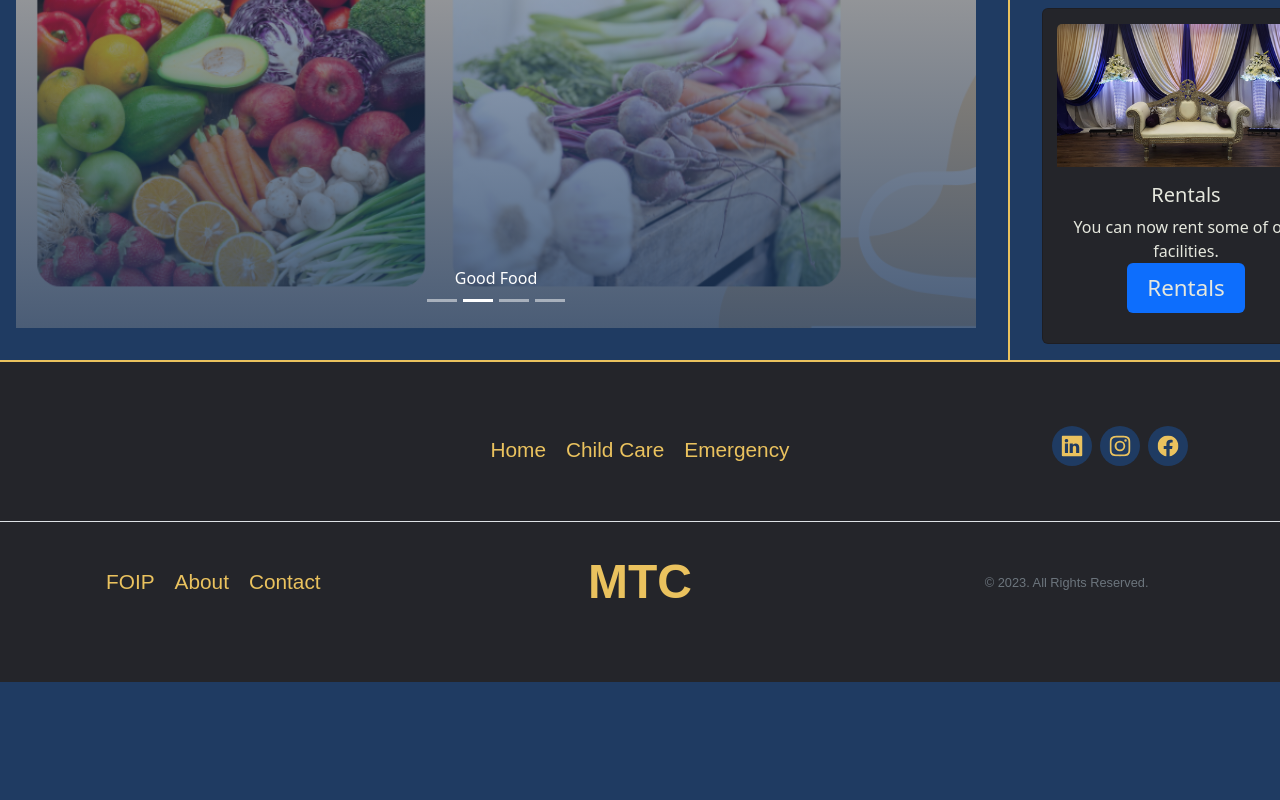
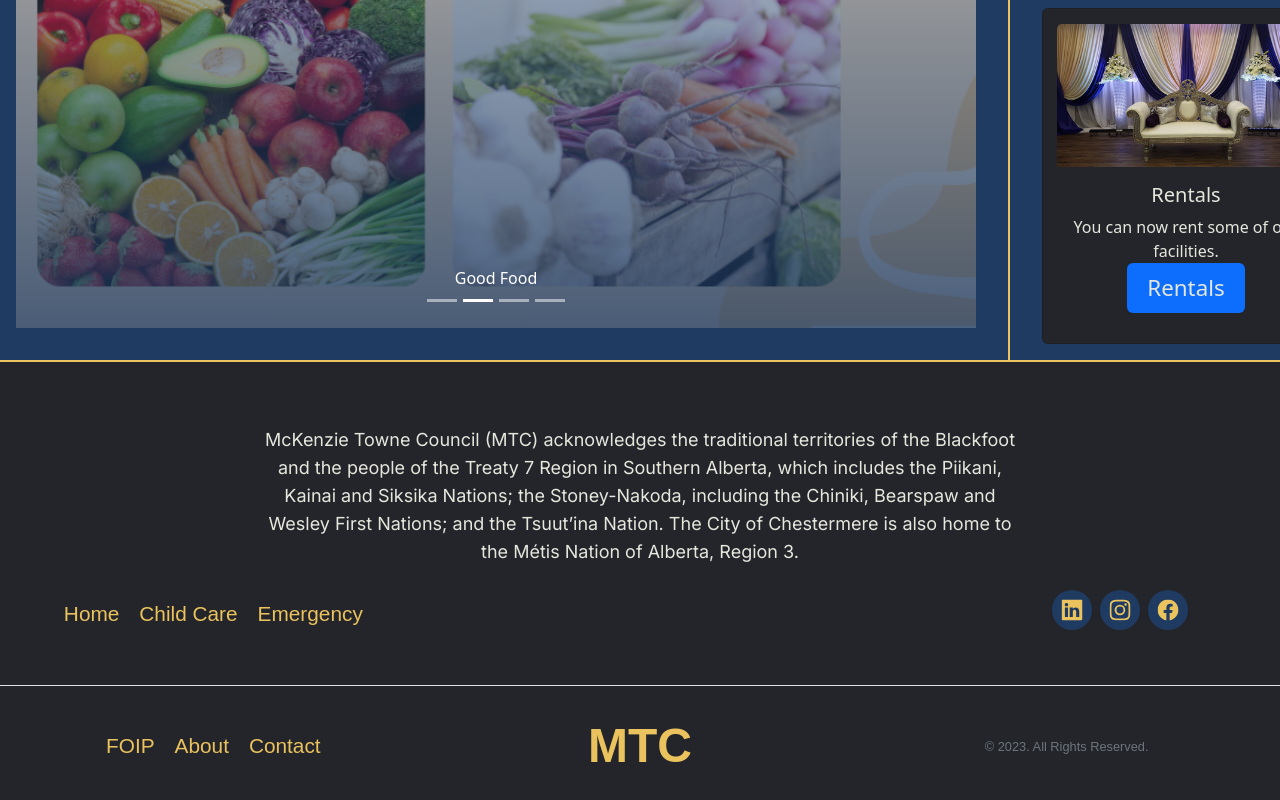
Before and after one commit to Kaleb-cpu/MTC-Official, a React (Vite) app: page / in a window 1280 px wide. Shown: the part 1392-2192 px from the top of the page. Before the commit the page ends 2074 px from the top, so only its background shows below. Built offline with nearby package versions, Linux system fonts and the light colour scheme; a web font is replaced by a local one.

Commit message:
footer territories acknowledgement

```diff
--- a/src/components/Footer.tsx
+++ b/src/components/Footer.tsx
@@ -12,18 +12,12 @@ function Footer() {
       <footer className="footer-59391">
         <div className="border-bottom pb-5 mb-4">
           <div className="container">
-            <div className="row align-items-center">
-              <div className="col-lg-3">
-                <form action="#" className="subscribe mb-4 mb-lg-0">
-                  <div className="form-group">
-                    {/* <input type="email" className="form-control" placeholder="Enter your email" /> */}
-                    <button>
-                      <span className="icon-keyboard_backspace"></span>
-                    </button>
-                  </div>
-                </form>
+            <div className="row justify-between align-items-center">
+              <div className="pb-6">
+
+                <p className="teritary md:w-3/5 w-4/5 m-auto font-2 text-lg">McKenzie Towne Council (MTC) acknowledges the traditional territories of the Blackfoot and the people of the Treaty 7 Region in Southern Alberta, which includes the Piikani, Kainai and Siksika Nations; the Stoney-Nakoda, including the Chiniki, Bearspaw and Wesley First Nations; and the Tsuut’ina Nation. The City of Chestermere is also home to the Métis Nation of Alberta, Region 3.</p>
               </div>
-              <div className="col-lg-6 text-lg-center">
+              <div className="col-lg-4">
                 <ul className="list-unstyled nav-links nav-left mb-4 mb-lg-0">
                   <li>
                     <a href="/">Home</a>
```
